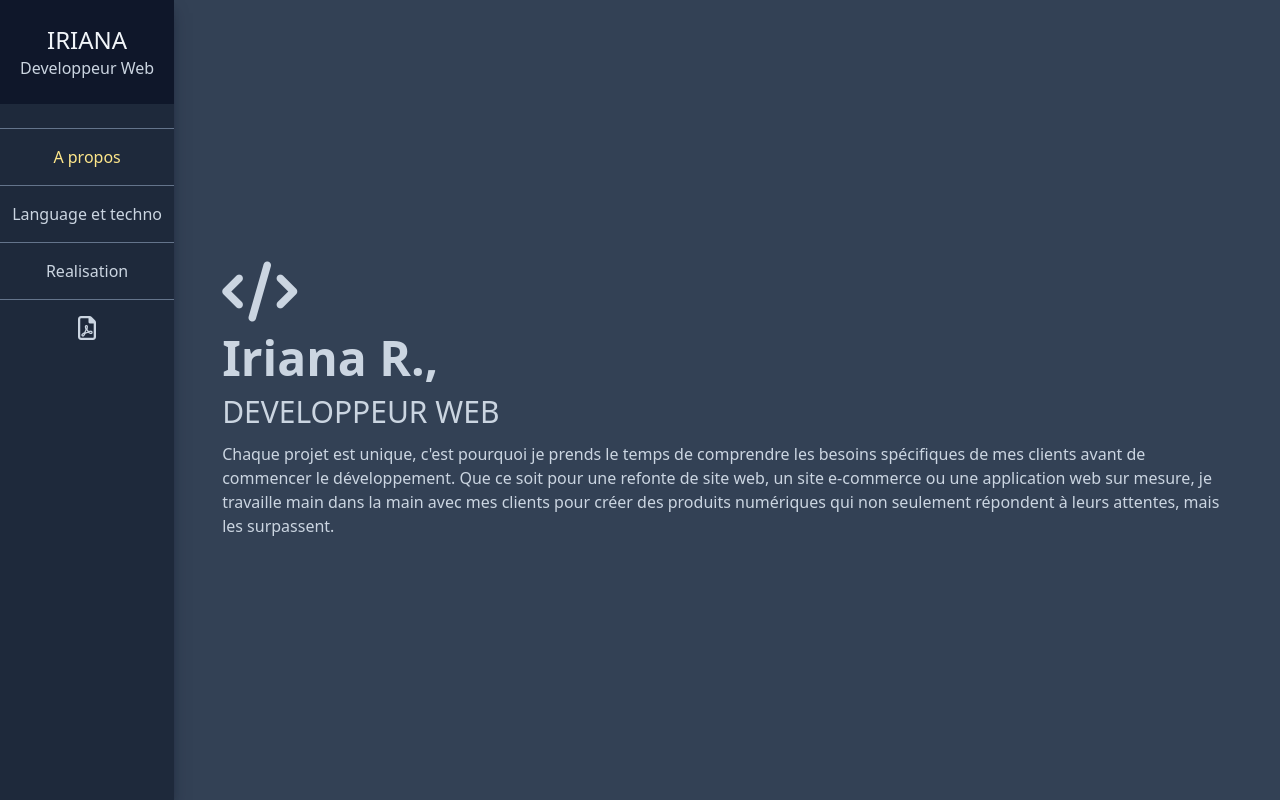
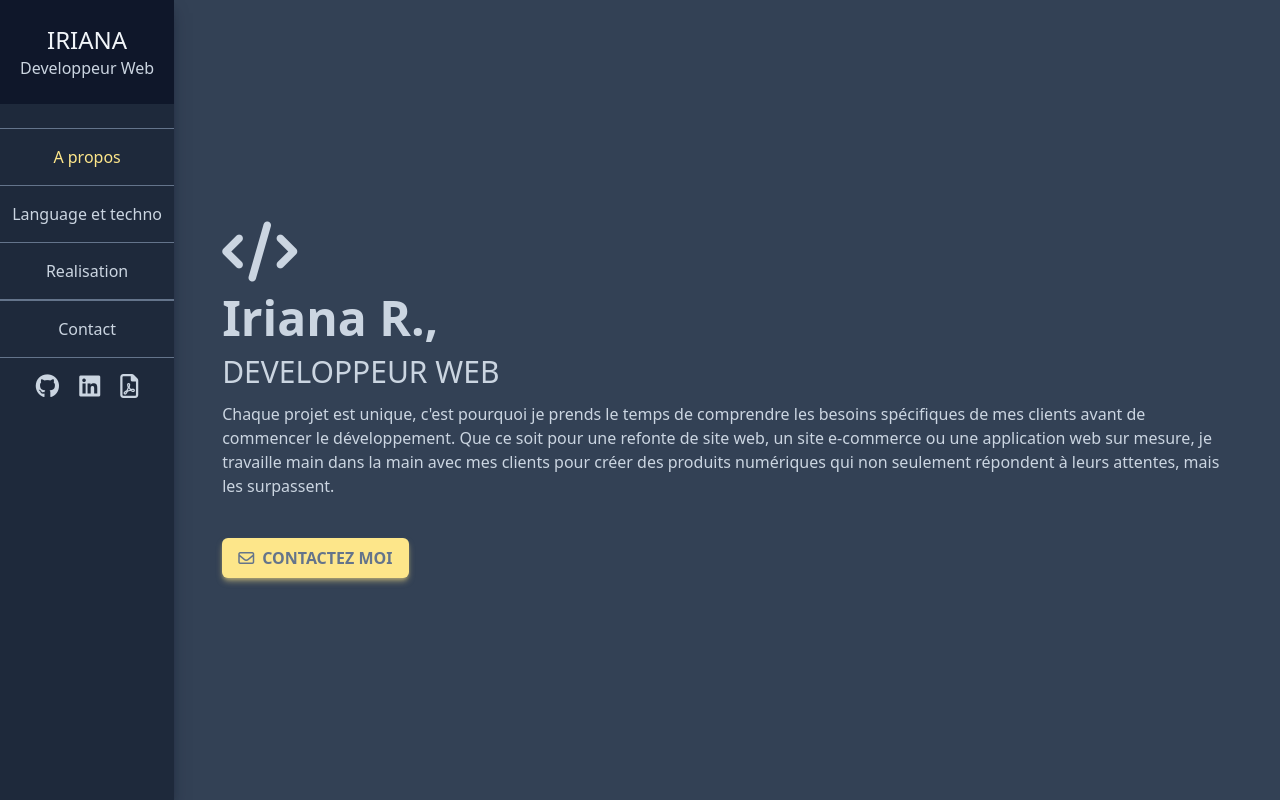
Before and after one commit to Iriana022/my-portfolio, a website: page index.html in a window 1280 px wide. Drawn offline with nearby package versions, Linux system fonts and the light colour scheme.

Commit message:
contact section

```diff
--- a/index.html
+++ b/index.html
@@ -32,15 +32,15 @@
                     <li class="border-t border-slate-500 py-4 for-mobile"><a href="technos.html"><i class="fa-solid fa-screwdriver-wrench text-3xl"></i></a></li>
                     <li class="border-t border-b border-slate-500 py-4 for-pc"><a href="realisation.html">Realisation</a></li>
                     <li class="border-t border-b border-slate-500 py-4 for-mobile"><a href="realisation.html"><i class="fa-solid fa-briefcase text-3xl"></i></a></li>
-                    <!--<li class="border-y border-slate-500 py-4 for-pc"><a href="contact.html">Contact</a></li>
-                    <li class="border-y border-slate-500 py-4 for-mobile"><a href="contact.html"><i class="fa-regular fa-address-card text-3xl"></i></a></li>-->
+                    <li class="border-y border-slate-500 py-4 for-pc"><a href="contact.html">Contact</a></li>
+                    <li class="border-y border-slate-500 py-4 for-mobile"><a href="contact.html"><i class="fa-regular fa-address-card text-3xl"></i></a></li>
                     <li class="py-4">
-                        <!--<a href="https://github.com/Iriana022" target="_blank" rel=""nofollow>
+                        <a href="https://github.com/Iriana022" target="_blank" rel=""nofollow>
                             <i class="fa-brands fa-github text-2xl px-2"></i>
                         </a>
                         <a href="www.linkedin.com/in/iriana-razafimandimby-784b431b0" target="_blank" rel="nofollow">
                             <i class="fa-brands fa-linkedin text-2xl px-2"></i>
-                        </a>-->
+                        </a>
                         <a href="assets/files/CV_2024.pdf" title="CV">
                             <i class="fa-regular fa-file-pdf text-2xl px-2"></i>
                         </a>
@@ -61,11 +61,11 @@
                 <p data-aos="fade-up" data-aos-delay="750" class="text-1xl">
                     Chaque projet est unique, c'est pourquoi je prends le temps de comprendre les besoins spécifiques de mes clients avant de commencer le développement. Que ce soit pour une refonte de site web, un site e-commerce ou une application web sur mesure, je travaille main dans la main avec mes clients pour créer des produits numériques qui non seulement répondent à leurs attentes, mais les surpassent.
                 </p>
-                <!--<a href="mailto:dev32.irin@gmail.com">
+                <a href="mailto:dev32.irin@gmail.com">
                     <button data-aos="fade-up" data-aos-delay="1000" class="shadow-md font-semibold shadow-amber-200/50 text-slate-500 uppercase btn bg-amber-200 mt-10 px-4 py-2 rounded-md">
                         <i class="fa-regular fa-envelope me-2"></i>Contactez moi
                     </button>
-                </a>-->
+                </a>
             </div>
         </div>
     </div>
```
Also changed, not shown: realisation.html (+4 -4 lines), technos.html (+6 -6 lines).
